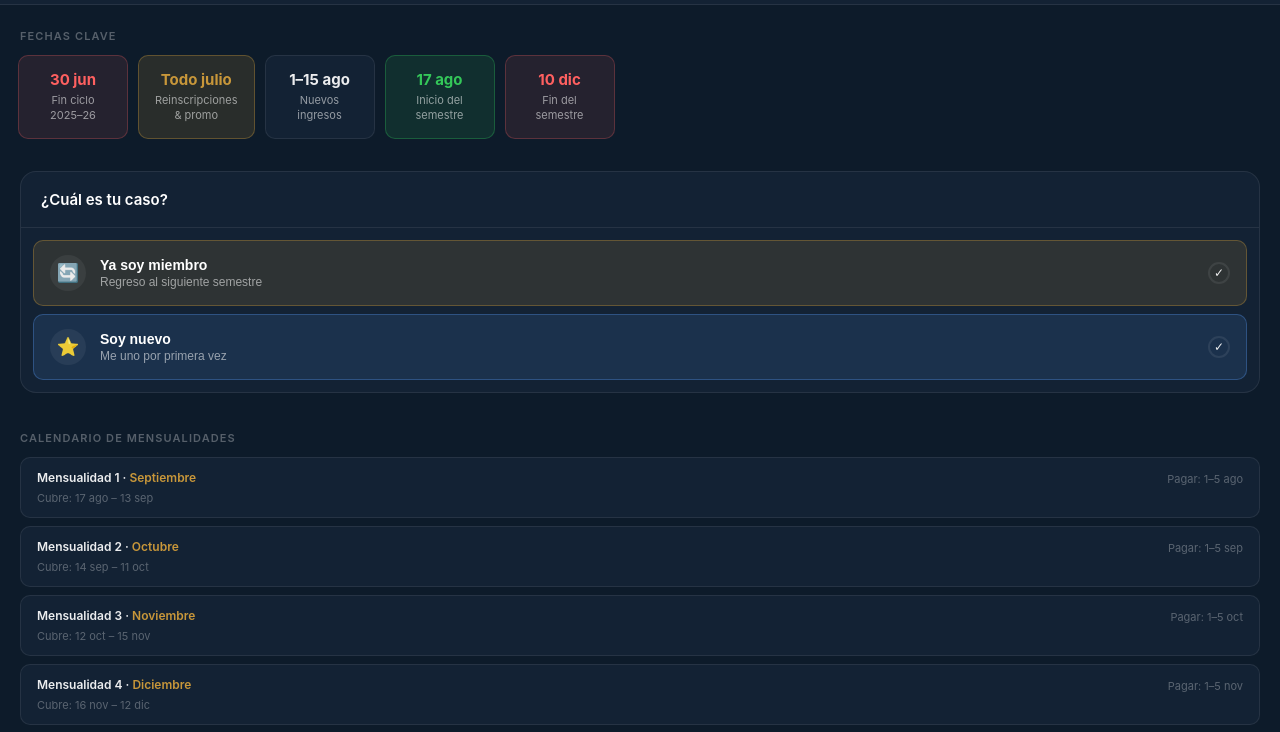
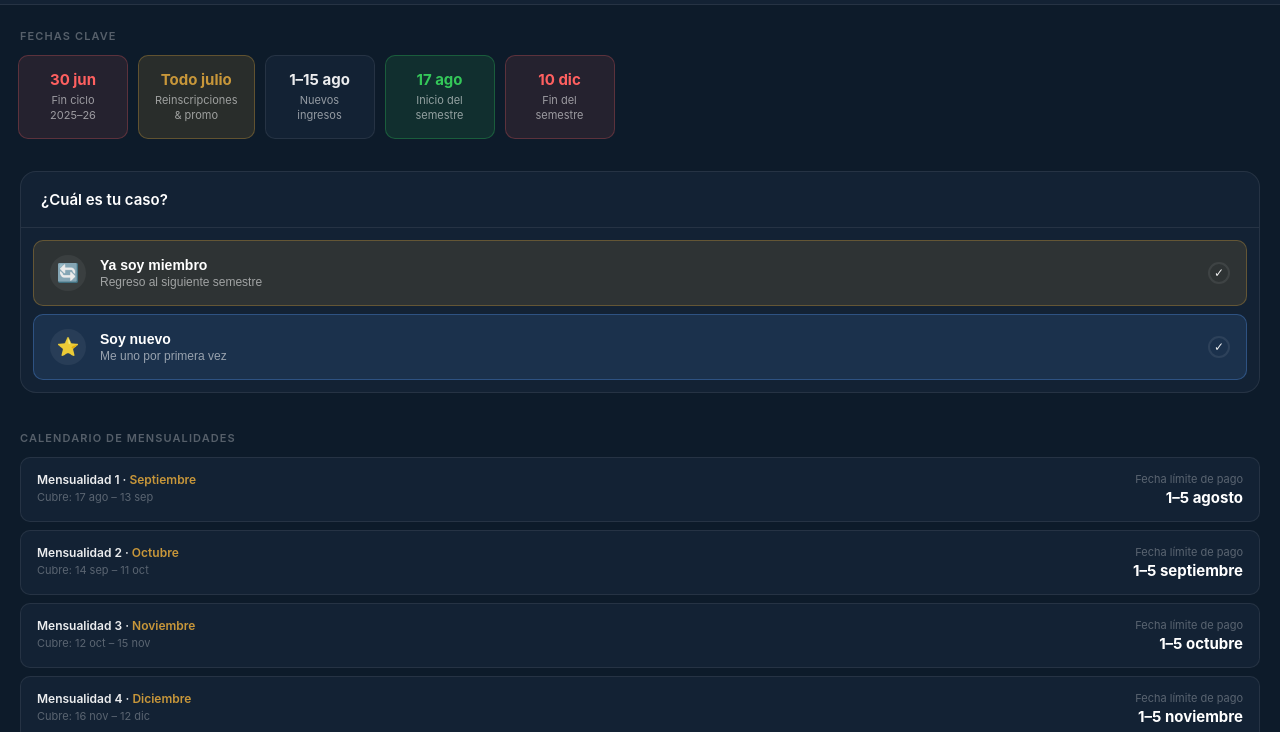
Before and after one commit to AnaJss/Club-borregos-guia-interactiva, a plain HTML site: page index.html in a window 1280 px wide. Both pictures are taken after a click on the button "Ver mi guía personalizada →". Shown: the part 68-800 px from the top of the page. Drawn offline with Linux system fonts and the light colour scheme.

Commit message:
Add files via upload

```diff
--- a/index.html
+++ b/index.html
@@ -490,35 +490,35 @@
           <div class="step">
             <div class="step-num sn-gray">2</div>
             <div class="step-body">
-              <div class="step-when">Pagar: 1–5 de agosto</div>
+              <div class="step-when" style="font-size:13px;font-weight:700;color:var(--white);">1–5 de agosto</div>
               <div class="step-what"><strong>Mensualidad 1 · Septiembre</strong><br><span style="font-size:12px;color:var(--t3);">Cubre: 17 ago – 13 sep</span></div>
             </div>
           </div>
           <div class="step">
             <div class="step-num sn-gray">3</div>
             <div class="step-body">
-              <div class="step-when">Pagar: 1–5 de septiembre</div>
+              <div class="step-when" style="font-size:13px;font-weight:700;color:var(--white);">1–5 de septiembre</div>
               <div class="step-what"><strong>Mensualidad 2 · Octubre</strong><br><span style="font-size:12px;color:var(--t3);">Cubre: 14 sep – 11 oct</span></div>
             </div>
           </div>
           <div class="step">
             <div class="step-num sn-gray">4</div>
             <div class="step-body">
-              <div class="step-when">Pagar: 1–5 de octubre</div>
+              <div class="step-when" style="font-size:13px;font-weight:700;color:var(--white);">1–5 de octubre</div>
               <div class="step-what"><strong>Mensualidad 3 · Noviembre</strong><br><span style="font-size:12px;color:var(--t3);">Cubre: 12 oct – 15 nov</span></div>
             </div>
           </div>
           <div class="step">
             <div class="step-num sn-gray">5</div>
             <div class="step-body">
-              <div class="step-when">Pagar: 1–5 de noviembre</div>
+              <div class="step-when" style="font-size:13px;font-weight:700;color:var(--white);">1–5 de noviembre</div>
               <div class="step-what"><strong>Mensualidad 4 · Diciembre</strong><br><span style="font-size:12px;color:var(--t3);">Cubre: 16 nov – 12 dic</span></div>
             </div>
           </div>
         </div>
       </div>
       <div class="info-box">
-        💡 <strong>Consejo:</strong> Si pagas el semestre completo en julio por <strong>$4,000</strong> ya no tienes que recordar pagos mensuales y garantizas tu lugar con anticipación.<br><br>
+        💡 <strong>Consejo:</strong> Si pagas el semestre completo en julio por <strong>$4,000</strong> ya no tienes que recordar pagos mensuales, garantizas tu lugar con anticipación y se te genera un solo PIN de acceso para todo el semestre.<br><br>
         ⚠️ <strong>Importante:</strong> Las mensualidades deben quedar cubiertas previamente al mes de entrenamiento en curso.
       </div>
     </div>
@@ -550,28 +550,28 @@
           <div class="step">
             <div class="step-num sn-gray">2</div>
             <div class="step-body">
-              <div class="step-when">Pagar: 1–5 de agosto</div>
+              <div class="step-when" style="font-size:13px;font-weight:700;color:var(--white);">1–5 de agosto</div>
               <div class="step-what"><strong>Mensualidad 1 · Septiembre</strong><br><span style="font-size:12px;color:var(--t3);">Cubre: 17 ago – 13 sep</span></div>
             </div>
           </div>
           <div class="step">
             <div class="step-num sn-gray">3</div>
             <div class="step-body">
-              <div class="step-when">Pagar: 1–5 de septiembre</div>
+              <div class="step-when" style="font-size:13px;font-weight:700;color:var(--white);">1–5 de septiembre</div>
               <div class="step-what"><strong>Mensualidad 2 · Octubre</strong><br><span style="font-size:12px;color:var(--t3);">Cubre: 14 sep – 11 oct</span></div>
             </div>
           </div>
           <div class="step">
             <div class="step-num sn-gray">4</div>
             <div class="step-body">
-              <div class="step-when">Pagar: 1–5 de octubre</div>
+              <div class="step-when" style="font-size:13px;font-weight:700;color:var(--white);">1–5 de octubre</div>
               <div class="step-what"><strong>Mensualidad 3 · Noviembre</strong><br><span style="font-size:12px;color:var(--t3);">Cubre: 12 oct – 15 nov</span></div>
             </div>
           </div>
           <div class="step">
             <div class="step-num sn-gray">5</div>
             <div class="step-body">
-              <div class="step-when">Pagar: 1–5 de noviembre</div>
+              <div class="step-when" style="font-size:13px;font-weight:700;color:var(--white);">1–5 de noviembre</div>
               <div class="step-what"><strong>Mensualidad 4 · Diciembre</strong><br><span style="font-size:12px;color:var(--t3);">Cubre: 16 nov – 12 dic</span></div>
             </div>
           </div>
@@ -610,21 +610,21 @@
           <div class="step">
             <div class="step-num sn-gray">2</div>
             <div class="step-body">
-              <div class="step-when">Pagar: 1–5 de septiembre</div>
+              <div class="step-when" style="font-size:13px;font-weight:700;color:var(--white);">1–5 de septiembre</div>
               <div class="step-what"><strong>Mensualidad 2 · Octubre</strong><br><span style="font-size:12px;color:var(--t3);">Cubre: 14 sep – 11 oct</span></div>
             </div>
           </div>
           <div class="step">
             <div class="step-num sn-gray">3</div>
             <div class="step-body">
-              <div class="step-when">Pagar: 1–5 de octubre</div>
+              <div class="step-when" style="font-size:13px;font-weight:700;color:var(--white);">1–5 de octubre</div>
               <div class="step-what"><strong>Mensualidad 3 · Noviembre</strong><br><span style="font-size:12px;color:var(--t3);">Cubre: 12 oct – 15 nov</span></div>
             </div>
           </div>
           <div class="step">
             <div class="step-num sn-gray">4</div>
             <div class="step-body">
-              <div class="step-when">Pagar: 1–5 de noviembre</div>
+              <div class="step-when" style="font-size:13px;font-weight:700;color:var(--white);">1–5 de noviembre</div>
               <div class="step-what"><strong>Mensualidad 4 · Diciembre</strong><br><span style="font-size:12px;color:var(--t3);">Cubre: 16 nov – 12 dic</span></div>
             </div>
           </div>
@@ -642,33 +642,53 @@
   <div class="section" style="padding-top:24px;">
     <div class="section-label">Calendario de mensualidades</div>
     <div style="display:flex;flex-direction:column;gap:8px;margin-bottom:14px;">
-      <div class="month-pill" style="text-align:left;padding:12px 16px;">
-        <div style="display:flex;justify-content:space-between;align-items:center;margin-bottom:3px;">
-          <div class="mp-m">Mensualidad 1 · <span style="color:var(--gold);">Septiembre</span></div>
-          <div class="mp-d">Pagar: 1–5 ago</div>
+      <div class="month-pill" style="text-align:left;padding:14px 16px;">
+        <div style="display:flex;justify-content:space-between;align-items:flex-start;gap:8px;">
+          <div>
+            <div class="mp-m">Mensualidad 1 · <span style="color:var(--gold);">Septiembre</span></div>
+            <div style="font-size:11px;color:var(--t3);margin-top:3px;">Cubre: 17 ago – 13 sep</div>
+          </div>
+          <div style="text-align:right;flex-shrink:0;">
+            <div style="font-size:11px;color:var(--t3);margin-bottom:2px;">Fecha límite de pago</div>
+            <div style="font-size:15px;font-weight:700;color:var(--white);">1–5 agosto</div>
+          </div>
         </div>
-        <div class="mp-d">Cubre: 17 ago – 13 sep</div>
       </div>
-      <div class="month-pill" style="text-align:left;padding:12px 16px;">
-        <div style="display:flex;justify-content:space-between;align-items:center;margin-bottom:3px;">
-          <div class="mp-m">Mensualidad 2 · <span style="color:var(--gold);">Octubre</span></div>
-          <div class="mp-d">Pagar: 1–5 sep</div>
+      <div class="month-pill" style="text-align:left;padding:14px 16px;">
+        <div style="display:flex;justify-content:space-between;align-items:flex-start;gap:8px;">
+          <div>
+            <div class="mp-m">Mensualidad 2 · <span style="color:var(--gold);">Octubre</span></div>
+            <div style="font-size:11px;color:var(--t3);margin-top:3px;">Cubre: 14 sep – 11 oct</div>
+          </div>
+          <div style="text-align:right;flex-shrink:0;">
+            <div style="font-size:11px;color:var(--t3);margin-bottom:2px;">Fecha límite de pago</div>
+            <div style="font-size:15px;font-weight:700;color:var(--white);">1–5 septiembre</div>
+          </div>
         </div>
-        <div class="mp-d">Cubre: 14 sep – 11 oct</div>
       </div>
-      <div class="month-pill" style="text-align:left;padding:12px 16px;">
-        <div style="display:flex;justify-content:space-between;align-items:center;margin-bottom:3px;">
-          <div class="mp-m">Mensualidad 3 · <span style="color:var(--gold);">Noviembre</span></div>
-          <div class="mp-d">Pagar: 1–5 oct</div>
+      <div class="month-pill" style="text-align:left;padding:14px 16px;">
+        <div style="display:flex;justify-content:space-between;align-items:flex-start;gap:8px;">
+          <div>
+            <div class="mp-m">Mensualidad 3 · <span style="color:var(--gold);">Noviembre</span></div>
+            <div style="font-size:11px;color:var(--t3);margin-top:3px;">Cubre: 12 oct – 15 nov</div>
+          </div>
+          <div style="text-align:right;flex-shrink:0;">
+            <div style="font-size:11px;color:var(--t3);margin-bottom:2px;">Fecha límite de pago</div>
+            <div style="font-size:15px;font-weight:700;color:var(--white);">1–5 octubre</div>
+          </div>
         </div>
-        <div class="mp-d">Cubre: 12 oct – 15 nov</div>
       </div>
-      <div class="month-pill" style="text-align:left;padding:12px 16px;">
-        <div style="display:flex;justify-content:space-between;align-items:center;margin-bottom:3px;">
-          <div class="mp-m">Mensualidad 4 · <span style="color:var(--gold);">Diciembre</span></div>
-          <div class="mp-d">Pagar: 1–5 nov</div>
+      <div class="month-pill" style="text-align:left;padding:14px 16px;">
+        <div style="display:flex;justify-content:space-between;align-items:flex-start;gap:8px;">
+          <div>
+            <div class="mp-m">Mensualidad 4 · <span style="color:var(--gold);">Diciembre</span></div>
+            <div style="font-size:11px;color:var(--t3);margin-top:3px;">Cubre: 16 nov – 12 dic</div>
+          </div>
+          <div style="text-align:right;flex-shrink:0;">
+            <div style="font-size:11px;color:var(--t3);margin-bottom:2px;">Fecha límite de pago</div>
+            <div style="font-size:15px;font-weight:700;color:var(--white);">1–5 noviembre</div>
+          </div>
         </div>
-        <div class="mp-d">Cubre: 16 nov – 12 dic</div>
       </div>
     </div>
     <div class="info-box">⚠️ <strong>Importante:</strong> Las mensualidades deben quedar cubiertas previamente al mes de entrenamiento en curso.</div>
```
